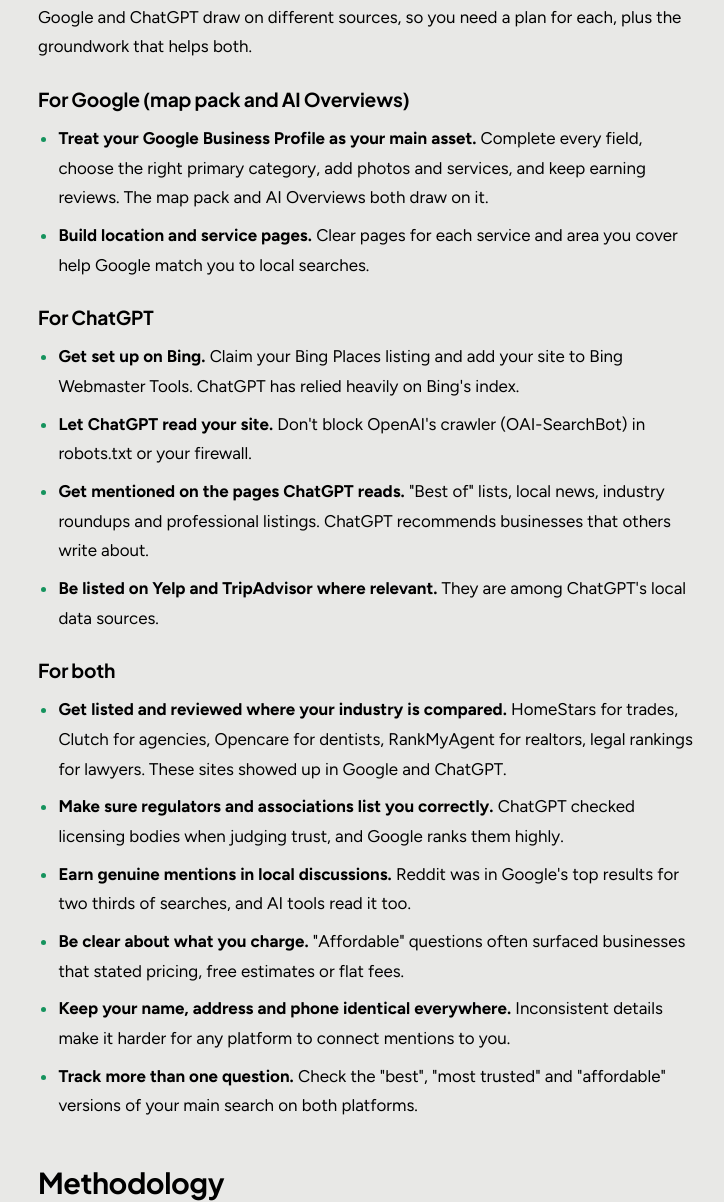
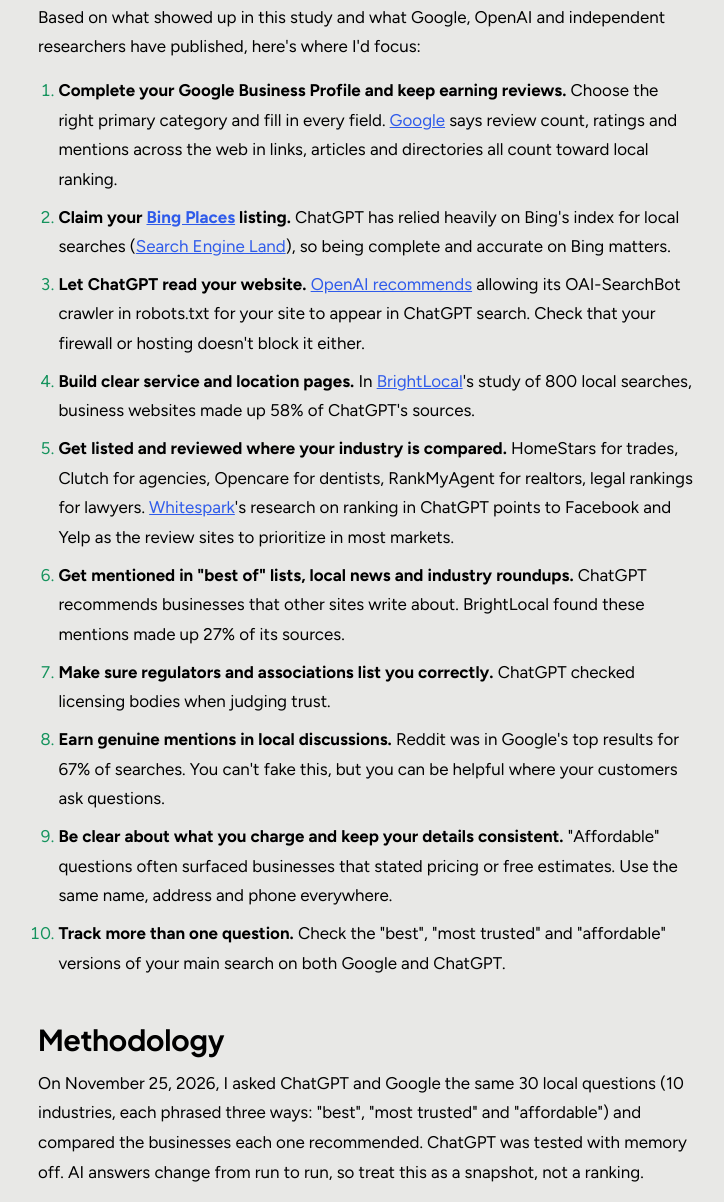
Before and after one commit to amirMI66/AmirSEOWebsite, a plain HTML site: page public/blog/how-ai-recommends-local-businesses.html in a window 1280 px wide. Shown: the part 4352-5554 px from the top of the page, without its empty margins (274-998 px from the left). Drawn offline with Linux system fonts and the light colour scheme.

Commit message:
Study #1: single recommendations list with credible source links
Co-Authored-By: Claude Opus 5.5 <noreply@anthropic.com>
Claude-Session: https://claude.ai/code/session_01DcLLXJ7quVM3DdynD2V25J

```diff
--- a/public/blog/how-ai-recommends-local-businesses.html
+++ b/public/blog/how-ai-recommends-local-businesses.html
@@ -479,28 +479,19 @@ details.more summary{cursor:pointer;font-weight:700}
       <p>ChatGPT included a clickable link in 17 of 30 answers, but most recommended businesses got none. Across 124 recommendations, ChatGPT linked to 22 business websites and 11 directories or regulators. Being named is the win. A visit is not guaranteed, so your name needs to be easy to find and trust when people search it next.</p>
 
       <h2>How to get your business recommended by AI</h2>
-      <p>Google and ChatGPT draw on different sources, so you need a plan for each, plus the groundwork that helps both.</p>
-      <h3>For Google (map pack and AI Overviews)</h3>
-      <ul class="checklist">
-        <li><strong>Treat your Google Business Profile as your main asset.</strong> Complete every field, choose the right primary category, add photos and services, and keep earning reviews. The map pack and AI Overviews both draw on it.</li>
-        <li><strong>Build location and service pages.</strong> Clear pages for each service and area you cover help Google match you to local searches.</li>
-      </ul>
-      <h3>For ChatGPT</h3>
-      <ul class="checklist">
-        <li><strong>Get set up on Bing.</strong> Claim your Bing Places listing and add your site to Bing Webmaster Tools. ChatGPT has relied heavily on Bing's index.</li>
-        <li><strong>Let ChatGPT read your site.</strong> Don't block OpenAI's crawler (OAI-SearchBot) in robots.txt or your firewall.</li>
-        <li><strong>Get mentioned on the pages ChatGPT reads.</strong> "Best of" lists, local news, industry roundups and professional listings. ChatGPT recommends businesses that others write about.</li>
-        <li><strong>Be listed on Yelp and TripAdvisor where relevant.</strong> They are among ChatGPT's local data sources.</li>
-      </ul>
-      <h3>For both</h3>
-      <ul class="checklist">
-        <li><strong>Get listed and reviewed where your industry is compared.</strong> HomeStars for trades, Clutch for agencies, Opencare for dentists, RankMyAgent for realtors, legal rankings for lawyers. These sites showed up in Google and ChatGPT.</li>
-        <li><strong>Make sure regulators and associations list you correctly.</strong> ChatGPT checked licensing bodies when judging trust, and Google ranks them highly.</li>
-        <li><strong>Earn genuine mentions in local discussions.</strong> Reddit was in Google's top results for two thirds of searches, and AI tools read it too.</li>
-        <li><strong>Be clear about what you charge.</strong> "Affordable" questions often surfaced businesses that stated pricing, free estimates or flat fees.</li>
-        <li><strong>Keep your name, address and phone identical everywhere.</strong> Inconsistent details make it harder for any platform to connect mentions to you.</li>
-        <li><strong>Track more than one question.</strong> Check the "best", "most trusted" and "affordable" versions of your main search on both platforms.</li>
-      </ul>
+      <p>Based on what showed up in this study and what Google, OpenAI and independent researchers have published, here's where I'd focus:</p>
+      <ol class="checklist">
+        <li><strong>Complete your Google Business Profile and keep earning reviews.</strong> Choose the right primary category and fill in every field. <a href="https://support.google.com/business/answer/7091?hl=en" target="_blank" rel="noopener">Google</a> says review count, ratings and mentions across the web in links, articles and directories all count toward local ranking.</li>
+        <li><strong>Claim your <a href="https://www.bing.com/forbusiness" target="_blank" rel="noopener">Bing Places</a> listing.</strong> ChatGPT has relied heavily on Bing's index for local searches (<a href="https://searchengineland.com/how-does-chatgpt-conduct-local-searches-454894" target="_blank" rel="noopener">Search Engine Land</a>), so being complete and accurate on Bing matters.</li>
+        <li><strong>Let ChatGPT read your website.</strong> <a href="https://developers.openai.com/api/docs/bots" target="_blank" rel="noopener">OpenAI recommends</a> allowing its OAI-SearchBot crawler in robots.txt for your site to appear in ChatGPT search. Check that your firewall or hosting doesn't block it either.</li>
+        <li><strong>Build clear service and location pages.</strong> In <a href="https://www.brightlocal.com/learn/local-seo/uncovering-chatgpt-search-sources/" target="_blank" rel="noopener">BrightLocal</a>'s study of 800 local searches, business websites made up 58% of ChatGPT's sources.</li>
+        <li><strong>Get listed and reviewed where your industry is compared.</strong> HomeStars for trades, Clutch for agencies, Opencare for dentists, RankMyAgent for realtors, legal rankings for lawyers. <a href="https://whitespark.ca/blog/want-to-rank-in-chatgpt-focus-on-these-review-sites-new-research/" target="_blank" rel="noopener">Whitespark</a>'s research on ranking in ChatGPT points to Facebook and Yelp as the review sites to prioritize in most markets.</li>
+        <li><strong>Get mentioned in "best of" lists, local news and industry roundups.</strong> ChatGPT recommends businesses that other sites write about. BrightLocal found these mentions made up 27% of its sources.</li>
+        <li><strong>Make sure regulators and associations list you correctly.</strong> ChatGPT checked licensing bodies when judging trust.</li>
+        <li><strong>Earn genuine mentions in local discussions.</strong> Reddit was in Google's top results for 67% of searches. You can't fake this, but you can be helpful where your customers ask questions.</li>
+        <li><strong>Be clear about what you charge and keep your details consistent.</strong> "Affordable" questions often surfaced businesses that stated pricing or free estimates. Use the same name, address and phone everywhere.</li>
+        <li><strong>Track more than one question.</strong> Check the "best", "most trusted" and "affordable" versions of your main search on both Google and ChatGPT.</li>
+      </ol>
 
       <h2>Methodology</h2>
       <p>On November 25, 2026, I asked ChatGPT and Google the same 30 local questions (10 industries, each phrased three ways: "best", "most trusted" and "affordable") and compared the businesses each one recommended. ChatGPT was tested with memory off. AI answers change from run to run, so treat this as a snapshot, not a ranking.</p>
```
